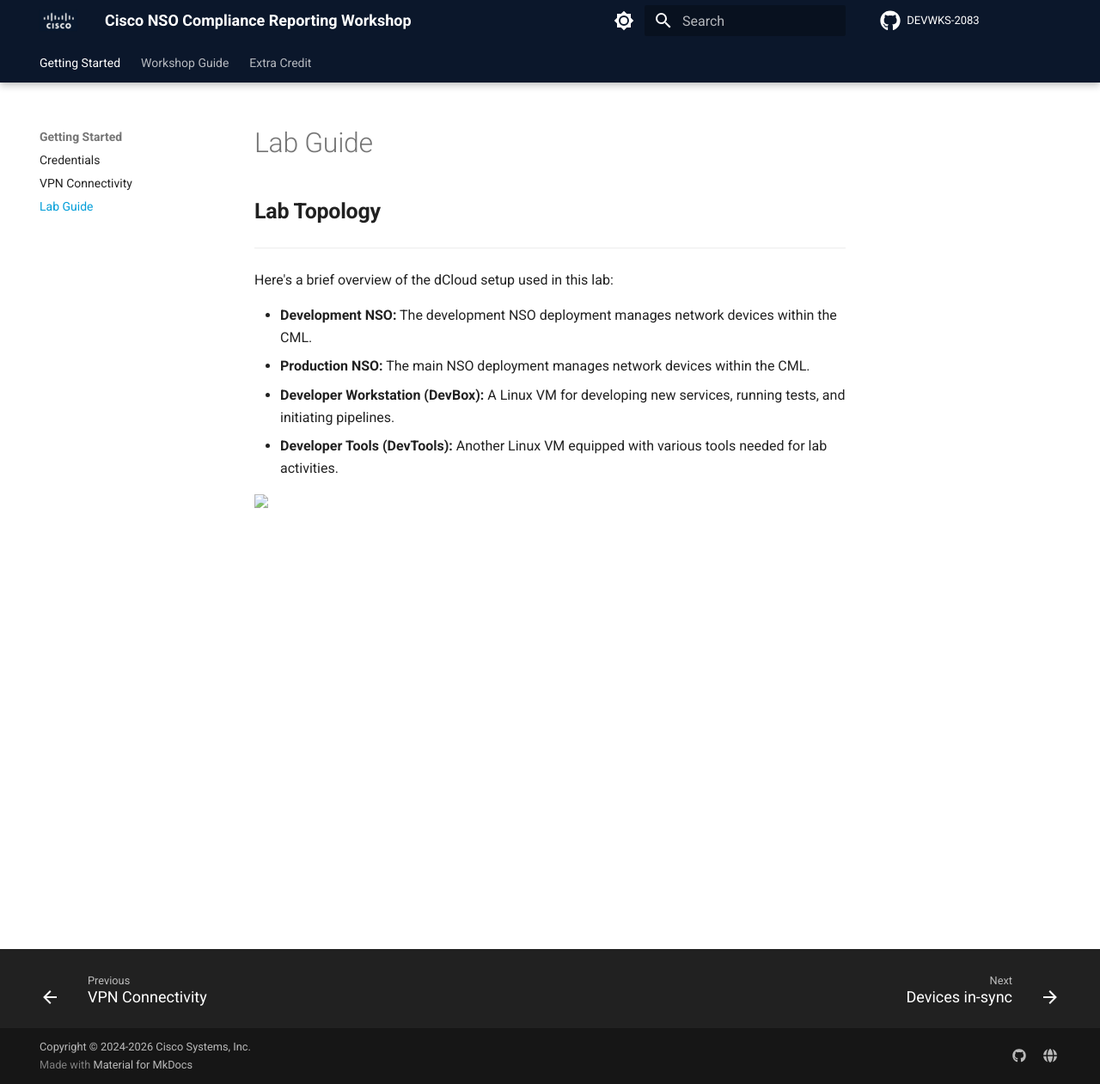
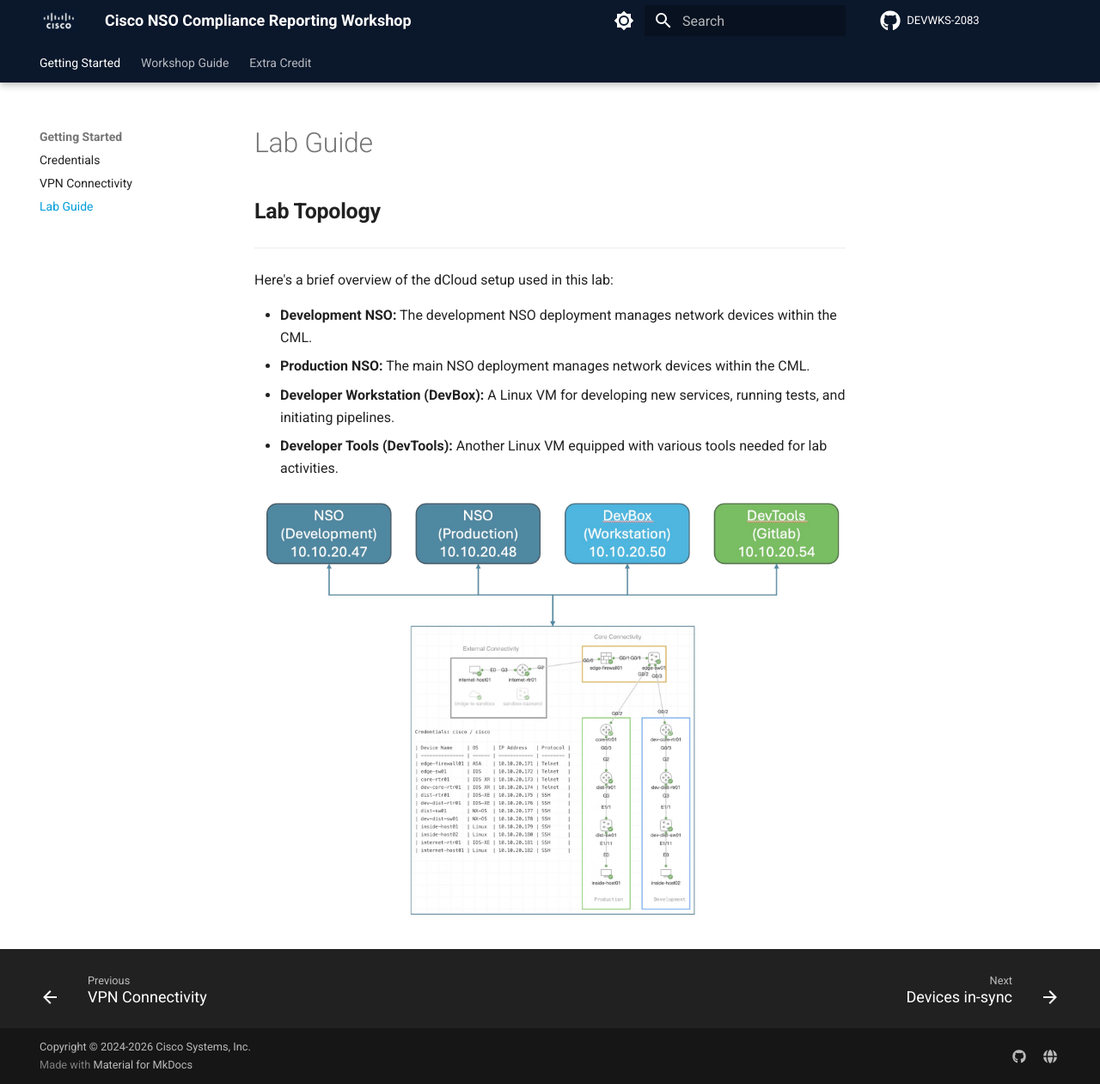
Before and after one commit to moore-automation/DEVWKS-2083, an MkDocs documentation site: the page built from docs/lab.md, in a window 1280 px wide and 1261 px high. Shown: the whole window at 86% size. Built offline with MkDocs 1.6.1 and Material for MkDocs 9.7.7, drawn with Linux system fonts in a browser that asks for light colours; comment, search, counter and statistics services are not loaded.

Commit message:
nav image

```diff
--- a/docs/lab.md
+++ b/docs/lab.md
@@ -9,4 +9,4 @@
 - **Developer Workstation (DevBox):** A Linux VM for developing new services, running tests, and initiating pipelines.
 - **Developer Tools (DevTools):** Another Linux VM equipped with various tools needed for lab activities.
 
-<small><img src="assets/images/topology_lab.jpg"></small>
+<small><img src="../../assets/images/topology_lab.jpg"></small>
```
